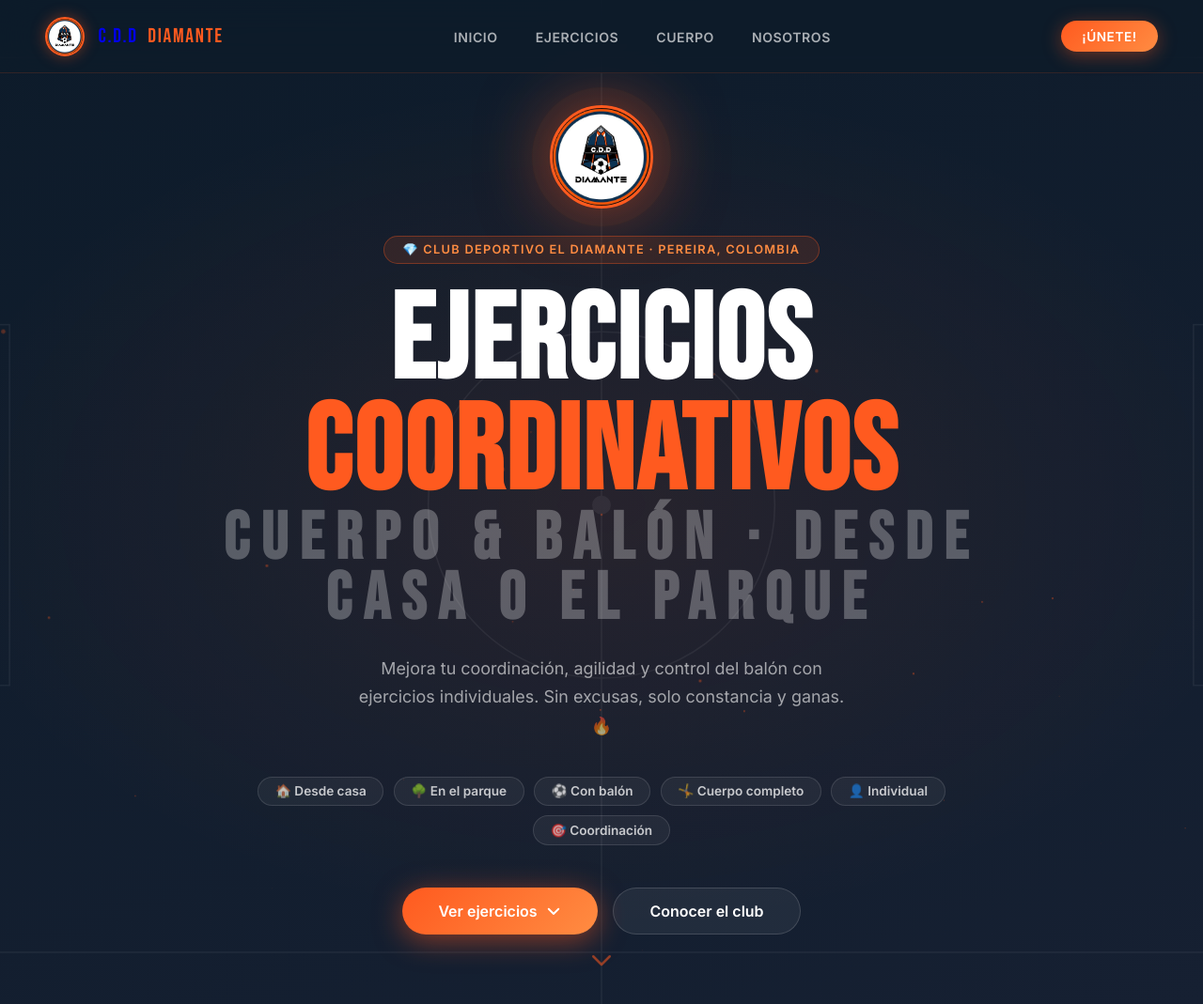
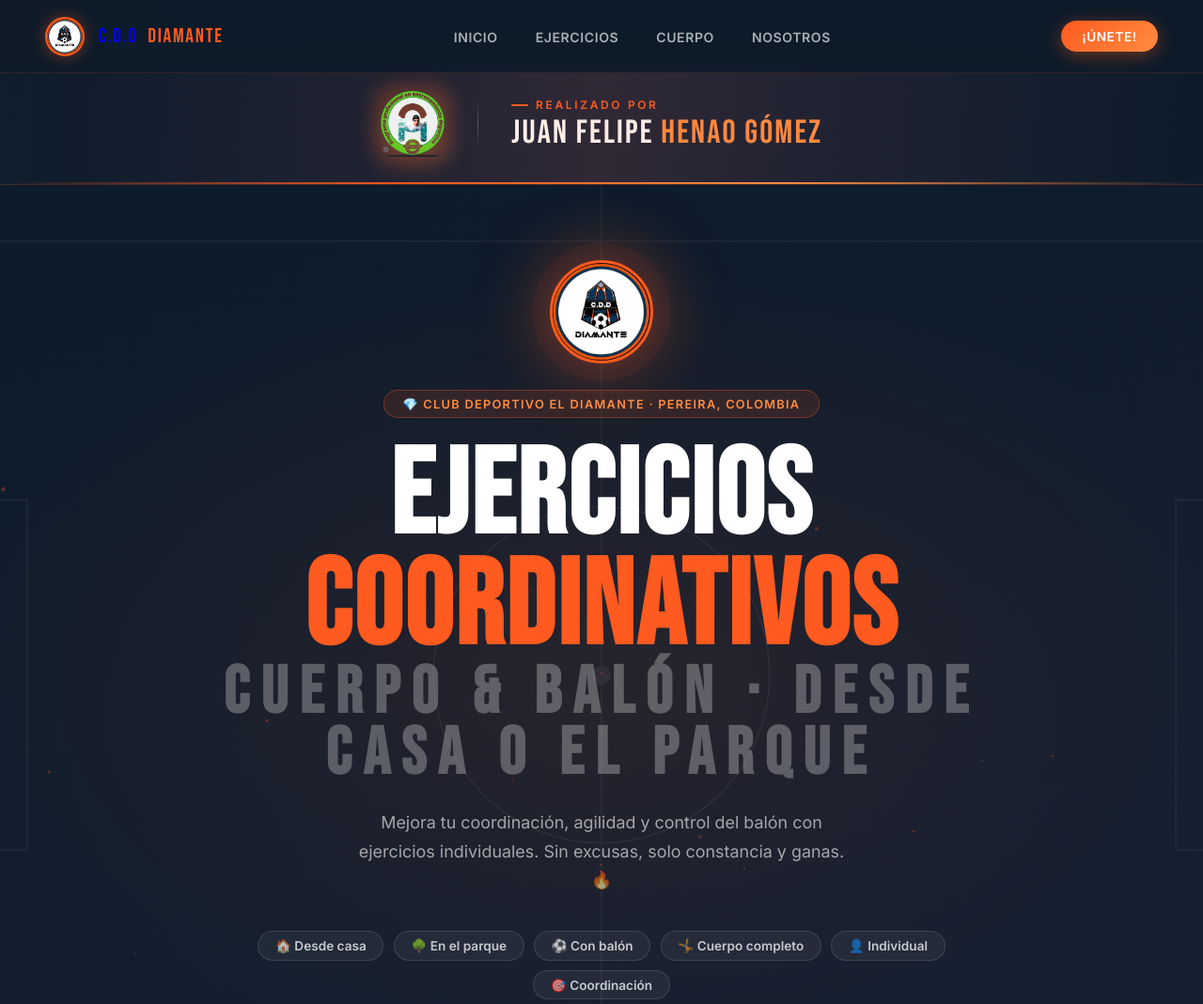
Before and after one commit to JuanjoG11/diamante, a plain HTML site: page index.html in a window 1280 px wide. Shown: the top 1069 px of the page at 94% size. Drawn offline with nearby package versions, Linux system fonts and the light colour scheme; a web font is replaced by a local one.

Commit message:
logo andina

```diff
--- a/index.html
+++ b/index.html
@@ -60,10 +60,129 @@
     .nav-toggle span{display:block;width:26px;height:2px;background:#fff;
       border-radius:2px;transition:all .3s}
 
+    /* AUTHOR RIBBON */
+    .author-ribbon {
+      position: relative;
+      z-index: 10;
+      margin-top: 68px;
+      display: flex;
+      align-items: center;
+      justify-content: center;
+      gap: 2.2rem;
+      padding: 1.8rem 2.5rem;
+      background: linear-gradient(100deg, rgba(13,27,42,1) 0%, rgba(20,34,58,.98) 50%, rgba(13,27,42,1) 100%);
+      border-bottom: 1px solid rgba(255,90,31,.2);
+      overflow: hidden;
+      animation: fadeDown .9s ease both;
+    }
+    .author-ribbon::before {
+      content: '';
+      position: absolute;
+      inset: 0;
+      background: linear-gradient(90deg,
+        transparent 0%, rgba(255,90,31,.06) 30%,
+        rgba(255,90,31,.12) 50%, rgba(255,90,31,.06) 70%, transparent 100%);
+      pointer-events: none;
+    }
+    .author-ribbon::after {
+      content: '';
+      position: absolute;
+      bottom: 0; left: 0; right: 0;
+      height: 2px;
+      background: linear-gradient(90deg, transparent, var(--orange) 35%, var(--orange2) 65%, transparent);
+    }
+    .author-ribbon-scan {
+      position: absolute;
+      top: 0; bottom: 0; left: -60%;
+      width: 40%;
+      background: linear-gradient(90deg, transparent, rgba(255,255,255,.04), transparent);
+      animation: scan 4s ease-in-out 1.5s infinite;
+      pointer-events: none;
+    }
+    @keyframes scan { 0%{left:-60%} 100%{left:120%} }
+    @keyframes fadeDown { from{opacity:0;transform:translateY(-18px)} to{opacity:1;transform:translateY(0)} }
+
+    .author-logo-wrap {
+      position: relative;
+      flex-shrink: 0;
+    }
+    .author-logo-wrap::before {
+      content: '';
+      position: absolute;
+      inset: -6px;
+      border-radius: 16px;
+      background: var(--grad-o);
+      opacity: .22;
+      filter: blur(10px);
+    }
+    .author-logo-img {
+      display: block;
+      height: 70px;
+      width: auto;
+      border-radius: 12px;
+      position: relative;
+      z-index: 1;
+      filter: brightness(1.1) drop-shadow(0 4px 16px rgba(255,90,31,.35));
+    }
+
+    .author-divider {
+      width: 1px;
+      height: 54px;
+      background: linear-gradient(to bottom, transparent, rgba(255,255,255,.22), transparent);
+      flex-shrink: 0;
+    }
+
+    .author-info {
+      display: flex;
+      flex-direction: column;
+      gap: .3rem;
+    }
+    .author-label {
+      font-size: .75rem;
+      font-weight: 700;
+      letter-spacing: .22em;
+      text-transform: uppercase;
+      color: var(--orange);
+      display: flex;
+      align-items: center;
+      gap: .5rem;
+    }
+    .author-label::before {
+      content: '';
+      display: block;
+      width: 18px;
+      height: 2px;
+      background: var(--orange);
+      border-radius: 2px;
+    }
+    .author-name {
+      font-family: 'Bebas Neue', sans-serif;
+      font-size: 2.2rem;
+      font-weight: 400;
+      color: #fff;
+      letter-spacing: .06em;
+      line-height: 1;
+    }
+    .author-name em {
+      font-style: normal;
+      color: var(--orange2);
+    }
+
+    @media(max-width:700px){
+      .author-ribbon { gap: 1.2rem; padding: 1.3rem 1.4rem; }
+      .author-logo-img { height: 52px; }
+      .author-name { font-size: 1.6rem; }
+      .author-divider { height: 44px; }
+    }
+    @media(max-width:420px){
+      .author-logo-img { height: 40px; }
+      .author-name { font-size: 1.3rem; }
+    }
+
     /* HERO */
     .hero{min-height:100vh;display:flex;flex-direction:column;
       align-items:center;justify-content:center;text-align:center;
-      padding:7rem 1.5rem 5rem;position:relative;overflow:hidden}
+      padding:5rem 1.5rem 5rem;position:relative;overflow:hidden}
     .hero-bg{position:absolute;inset:0;z-index:0;
       background:radial-gradient(ellipse 80% 60% at 50% 50%,rgba(255,90,31,.09) 0%,transparent 70%),
                  var(--grad-d)}
@@ -354,6 +473,20 @@
     <span></span><span></span><span></span>
   </button>
 </nav>
+
+<!-- AUTHOR RIBBON -->
+<div class="author-ribbon" role="note" aria-label="Autoría del proyecto">
+  <div class="author-ribbon-scan" aria-hidden="true"></div>
+  <div class="author-logo-wrap">
+    <img src="logo areandina.png" alt="Fundación Universitaria del Área Andina" class="author-logo-img"
+         onerror="this.style.display='none'" />
+  </div>
+  <div class="author-divider" aria-hidden="true"></div>
+  <div class="author-info">
+    <span class="author-label">Realizado por</span>
+    <span class="author-name">Juan Felipe <em>Henao Gómez</em></span>
+  </div>
+</div>
 
 <!-- HERO -->
 <section class="hero" id="inicio" aria-label="Inicio">
```
Also changed, not shown: logo areandina.png (added).
